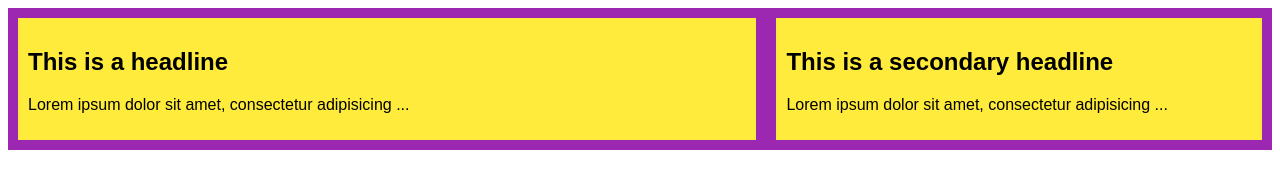
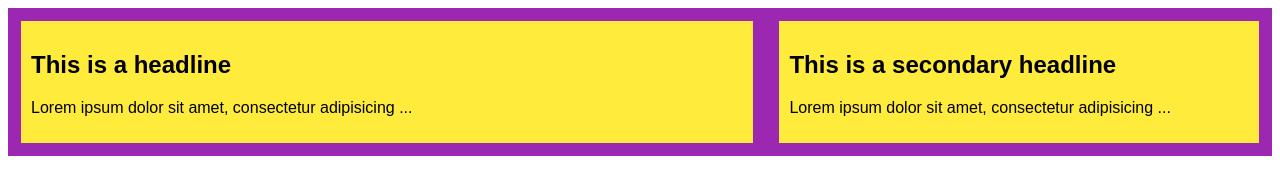
Before and after one commit to germfy/html_css_samples, a website built with Parcel: page index.html in a window 1280 px wide. Built offline with nearby package versions, Linux system fonts and the light colour scheme.

Commit message:
Cambio de tamaño

```diff
--- a/src/styles.css
+++ b/src/styles.css
@@ -15,7 +15,7 @@ body {
 article,
 aside {
   background: #ffeb3b;
-  border: 10px solid #9c27b0;
+  border: 13px solid #9c27b0;
   float: left;
   padding: 10px;
 }
```
